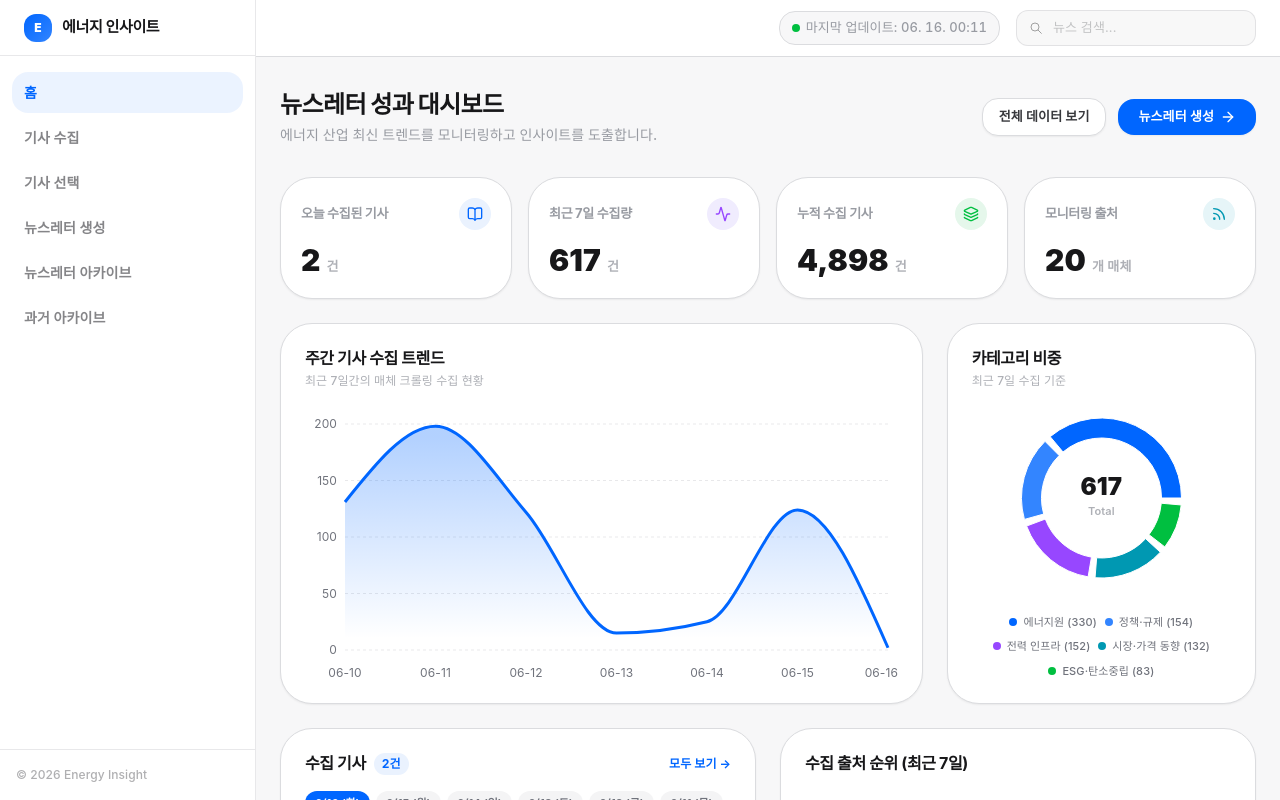
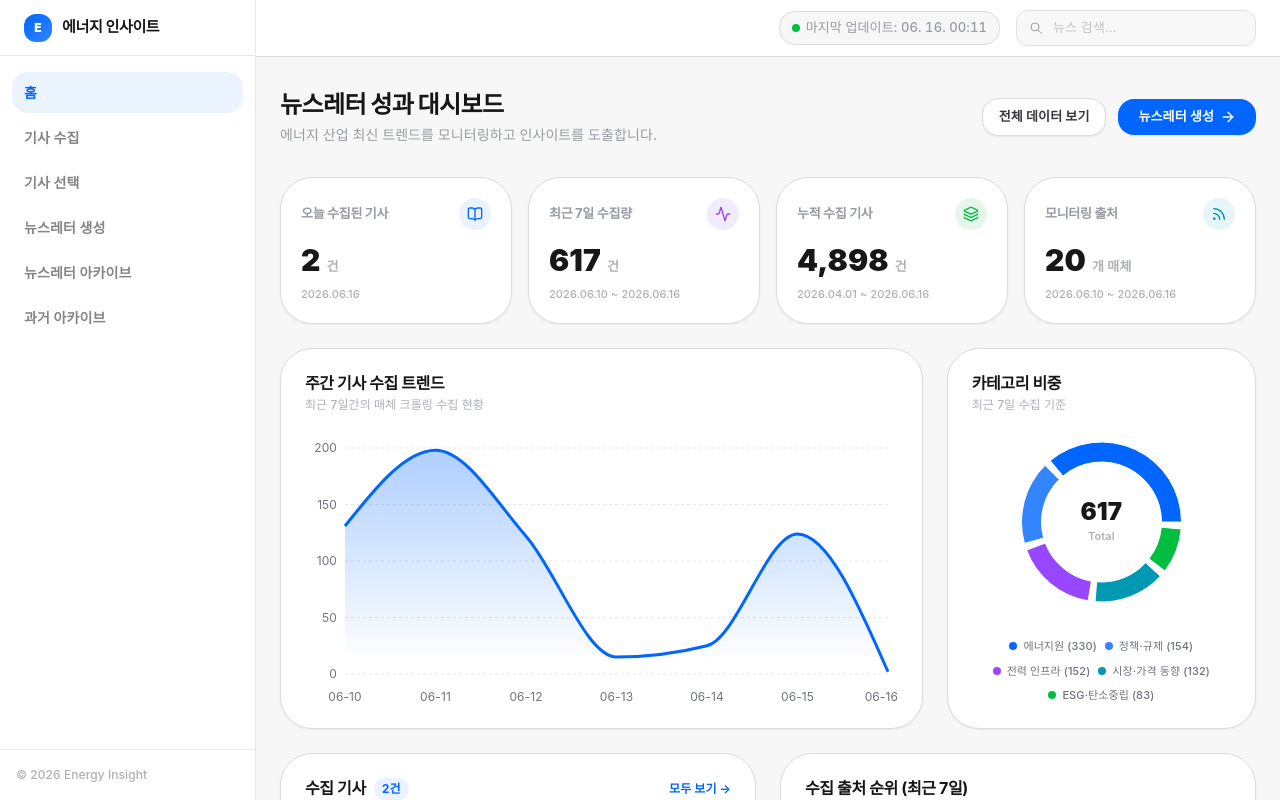
Before and after one commit to cgonyamnaym/mySUNI_Newsletter, a Next.js app: page / in a window 1280 px wide. Built offline with nearby package versions, Linux system fonts and the light colour scheme; a web font is replaced by a local one.

Commit message:
feat(dashboard): add period text to KPI cards on home page

```diff
--- a/src/app/page.tsx
+++ b/src/app/page.tsx
@@ -60,6 +60,28 @@ export default async function HomePage() {
     .map(([name, count]) => ({ name, count }))
     .sort((a, b) => b.count - a.count)
     .slice(0, 5)
+  // 기간 표기를 위한 날짜 계산
+  const earliestDate = index.availableDates[index.availableDates.length - 1] || ''
+  const formatDateStr = (dateStr: string) => dateStr.replace(/-/g, '.')
+
+  const todayStr = latestDate ? formatDateStr(latestDate) : ''
+  const cumulativePeriod = earliestDate && latestDate
+    ? `${formatDateStr(earliestDate)} ~ ${formatDateStr(latestDate)}`
+    : ''
+
+  let weeklyPeriod = ''
+  if (latestDate) {
+    const endDate = new Date(latestDate)
+    const startDate = new Date(endDate)
+    startDate.setDate(startDate.getDate() - 6)
+
+    const format = (d: Date) => {
+      const offset = d.getTimezoneOffset() * 60000
+      const local = new Date(d.getTime() - offset)
+      return local.toISOString().split('T')[0].replace(/-/g, '.')
+    }
+    weeklyPeriod = `${format(startDate)} ~ ${format(endDate)}`
+  }
 
   return (
     <div className="min-h-screen flex flex-col bg-wds-gray-50">
@@ -86,7 +108,8 @@ export default async function HomePage() {
 
         {/* KPI Row */}
         <div className="grid grid-cols-1 sm:grid-cols-2 lg:grid-cols-4 gap-4 mb-6">
-          <div className="bg-white rounded-2xl p-5 border border-wds-gray-200 shadow-wds-xs">
+          <div className="bg-white rounded-2xl p-5 border border-wds-gray-200 shadow-wds-xs flex flex-col justify-between">
+            <div>
               <div className="flex items-center justify-between mb-3">
                 <h3 className="text-[13px] font-bold text-wds-gray-500">오늘 수집된 기사</h3>
                 <div className="w-8 h-8 rounded-full bg-wds-blue-50 flex items-center justify-center text-wds-blue-500">
@@ -98,8 +121,13 @@ export default async function HomePage() {
                 <span className="text-[13px] font-semibold text-wds-gray-400">건</span>
               </div>
             </div>
+            {todayStr && (
+              <div className="text-[11px] text-wds-gray-400 mt-2 font-medium">{todayStr}</div>
+            )}
+          </div>
 
-          <div className="bg-white rounded-2xl p-5 border border-wds-gray-200 shadow-wds-xs">
+          <div className="bg-white rounded-2xl p-5 border border-wds-gray-200 shadow-wds-xs flex flex-col justify-between">
+            <div>
               <div className="flex items-center justify-between mb-3">
                 <h3 className="text-[13px] font-bold text-wds-gray-500">최근 7일 수집량</h3>
                 <div className="w-8 h-8 rounded-full bg-[#F0ECFE] flex items-center justify-center text-[#9747FF]">
@@ -111,8 +139,13 @@ export default async function HomePage() {
                 <span className="text-[13px] font-semibold text-wds-gray-400">건</span>
               </div>
             </div>
+            {weeklyPeriod && (
+              <div className="text-[11px] text-wds-gray-400 mt-2 font-medium">{weeklyPeriod}</div>
+            )}
+          </div>
 
-          <div className="bg-white rounded-2xl p-5 border border-wds-gray-200 shadow-wds-xs">
+          <div className="bg-white rounded-2xl p-5 border border-wds-gray-200 shadow-wds-xs flex flex-col justify-between">
+            <div>
               <div className="flex items-center justify-between mb-3">
                 <h3 className="text-[13px] font-bold text-wds-gray-500">누적 수집 기사</h3>
                 <div className="w-8 h-8 rounded-full bg-[#E5F7EB] flex items-center justify-center text-[#00BF40]">
@@ -124,8 +157,13 @@ export default async function HomePage() {
                 <span className="text-[13px] font-semibold text-wds-gray-400">건</span>
               </div>
             </div>
+            {cumulativePeriod && (
+              <div className="text-[11px] text-wds-gray-400 mt-2 font-medium">{cumulativePeriod}</div>
+            )}
+          </div>
 
-          <div className="bg-white rounded-2xl p-5 border border-wds-gray-200 shadow-wds-xs">
+          <div className="bg-white rounded-2xl p-5 border border-wds-gray-200 shadow-wds-xs flex flex-col justify-between">
+            <div>
               <div className="flex items-center justify-between mb-3">
                 <h3 className="text-[13px] font-bold text-wds-gray-500">모니터링 출처</h3>
                 <div className="w-8 h-8 rounded-full bg-[#E6F5F8] flex items-center justify-center text-[#0098B2]">
@@ -136,6 +174,10 @@ export default async function HomePage() {
                 <span className="text-3xl font-black text-wds-gray-950">{Object.keys(sourceCount).length}</span>
                 <span className="text-[13px] font-semibold text-wds-gray-400">개 매체</span>
               </div>
+            </div>
+            {weeklyPeriod && (
+              <div className="text-[11px] text-wds-gray-400 mt-2 font-medium">{weeklyPeriod}</div>
+            )}
           </div>
         </div>
 
```
Lines whose indentation alone changed are shown as unchanged.
